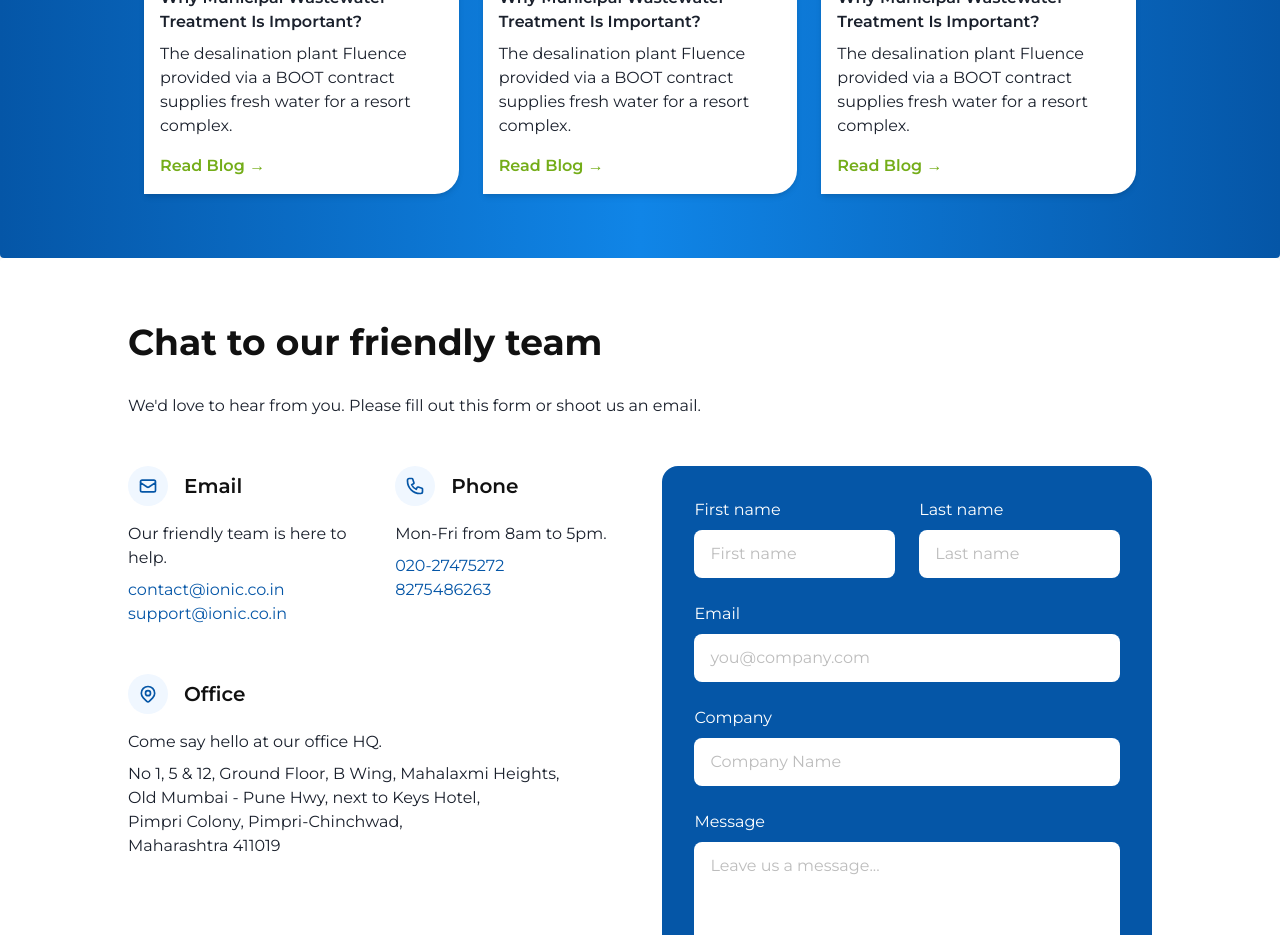
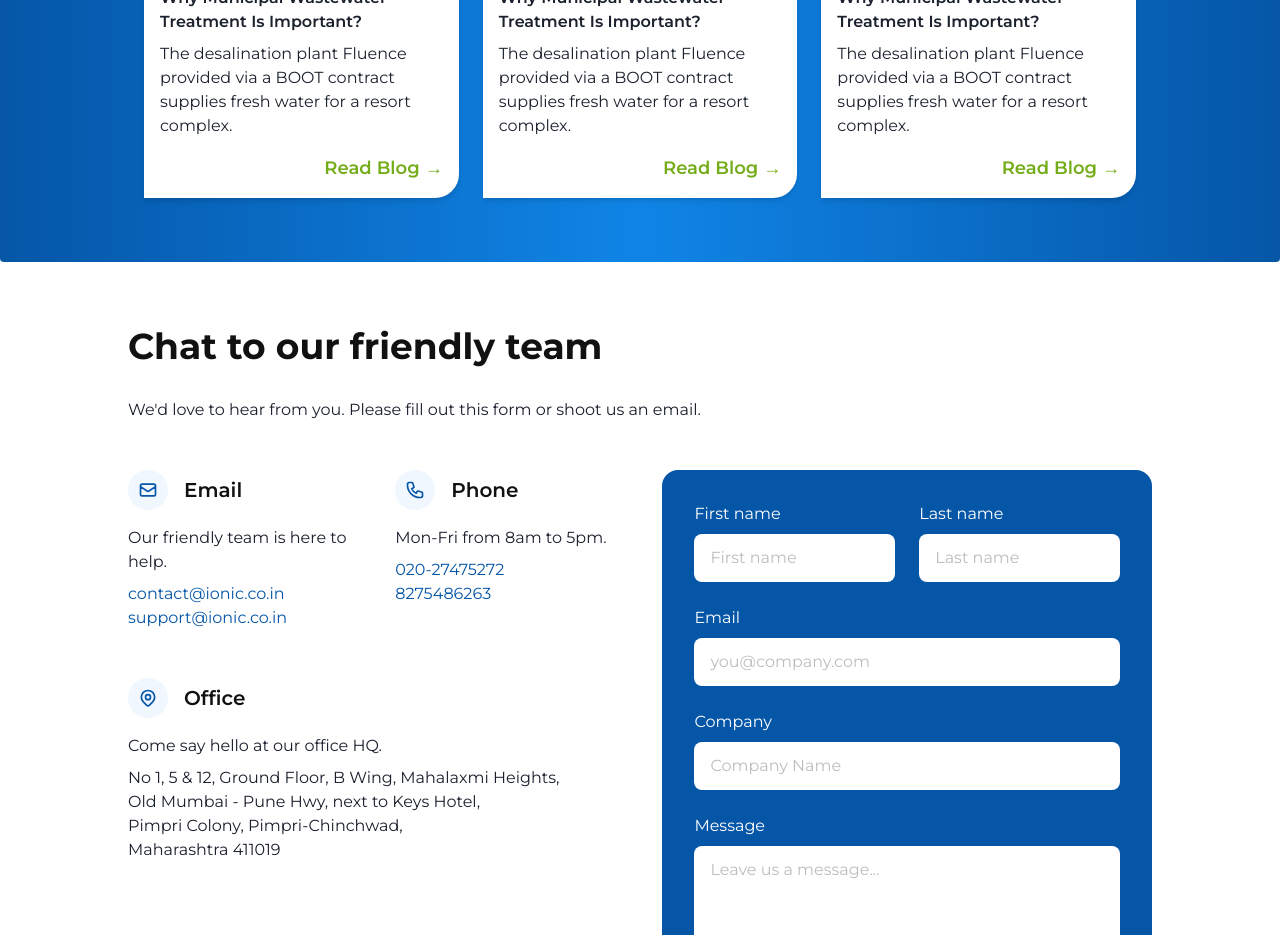
Before and after one commit to vaibhavuk-dev/ionic-web, a Next.js app: page /products/1 in a window 1280 px wide. Shown: the part 4620-5555 px from the top of the page. Built offline with nearby package versions, Linux system fonts and the light colour scheme; grey boxes are pictures that could not be loaded.

Commit message:
UI Improvement

```diff
--- a/components/homepage/BlogArticlesGrid.tsx
+++ b/components/homepage/BlogArticlesGrid.tsx
@@ -34,12 +34,14 @@ export default function BlogArticlesGrid() {
               <div className="p-4">
                 <h3 className="text-textcolor font-semibold">{blog.title}</h3>
                 <p className="text-textcolor mt-2">{blog.description}</p>
-                <a
+                <div className="flex justify-end">
+                  <a
                   href="#"
-                  className="text-secondary mt-4 inline-block font-semibold"
-                >
+                  className="text-secondary mt-4 inline-block font-semibold text-lg"
+                  >
                   Read Blog →
-                </a>
+                  </a>
+                </div>
               </div>
             </div>
           ))}
--- a/components/homepage/Testimonials.tsx
+++ b/components/homepage/Testimonials.tsx
@@ -38,12 +38,12 @@ export default function Testimonials() {
             {testimonials.map((testimonial, index) => (
                   <div
                   key={index}
-                  className="cursor-pointer bg-white p-6 rounded-tl-3xl rounded-br-3xl shadow-md transition duration-300 hover:bg-blueb-500 hover:border hover:border-white group transform hover:scale-105"
+                  className="cursor-pointer bg-white p-6 rounded-tl-3xl rounded-br-3xl shadow-md transition duration-300 transform hover:scale-105"
                   >
                   <img src={testimonial.image} alt={testimonial.name} className="w-16 h-16 rounded-full mb-4" />
-                  <h3 className="text-primary font-semibold group-hover:text-white">{testimonial.name}</h3>
-                  <p className="text-textcolorDark group-hover:text-white">{testimonial.role}</p>
-                  <p className="text-textcolor mt-4 group-hover:text-white">{testimonial.text}</p>
+                  <h3 className="text-primary font-semibold">{testimonial.name}</h3>
+                  <p className="text-textcolorDark">{testimonial.role}</p>
+                  <p className="text-textcolor mt-4">{testimonial.text}</p>
                   </div>
             ))}
           </div>
--- a/components/products/ProductsGrid.tsx
+++ b/components/products/ProductsGrid.tsx
@@ -3,7 +3,7 @@ import React from 'react';
 
 const TreatmentCard = ({ image, title, description }: any) => {
   return (
-    <div className="bg-white border border-gray-200 rounded-lg overflow-hidden">
+    <div className="cursor-pointer bg-white border border-gray-200 rounded-lg overflow-hidden transition duration-300 transform hover:scale-105 hover:shadow-lg">
       <div className="flex space-x-4 p-4">
         <img
           src={image}
```
